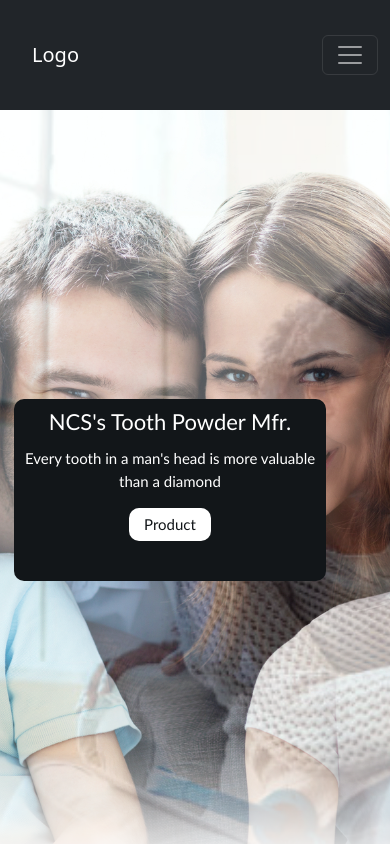
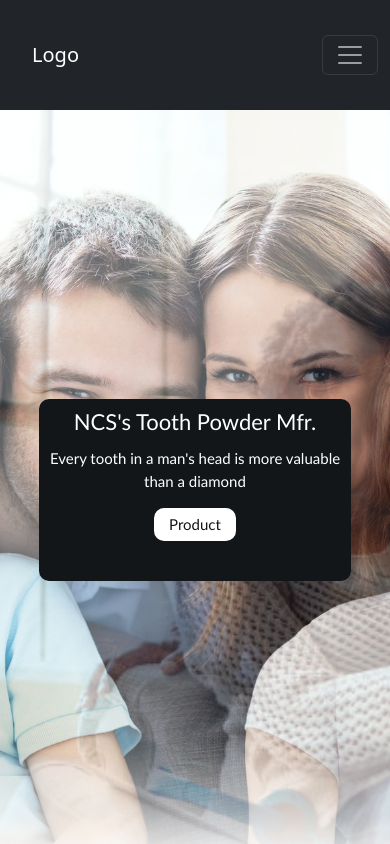
Before and after one commit to sathananthan/toothpowder-vite-final, a React (Vite) app: page / in a window 390 px wide. Shown: the top 844 px of the page. Built offline with nearby package versions, Linux system fonts and the light colour scheme.

Commit message:
home fix card center

```diff
--- a/src/pages/Home.jsx
+++ b/src/pages/Home.jsx
@@ -34,14 +34,14 @@ function Home() {
       };
 
       const response = await axios.get(`${API_URL}home/`, config);
-      console.log("response from axois: ", response);
+      // console.log("response from axois: ", response);
 
       if (response.data === "Invalid Token") {
         alert("login again");
       } else if (response.data === "Server Busy") {
         alert("Unautherized user");
       } else if (response?.status) {
-        console.log("response data : ", response?.data);
+        // console.log("response data : ", response?.data);
         /* const data = {
 
         }; */
@@ -59,7 +59,7 @@ function Home() {
           },
         });
 
-        console.log("User from reducer : ", user); //it show before updation see react article if any doubt
+        // console.log("User from reducer : ", user); //it show before updation see react article if any doubt
       }
     } catch (err) {
       console.log(err);
--- a/src/style/Home.css
+++ b/src/style/Home.css
@@ -96,7 +96,7 @@
   }
 
   .headerContainer {
-    margin-left: 0px;
+    margin: 50px;
     border-radius: 10px;
     padding: 10px;
     width: 80%;
```
